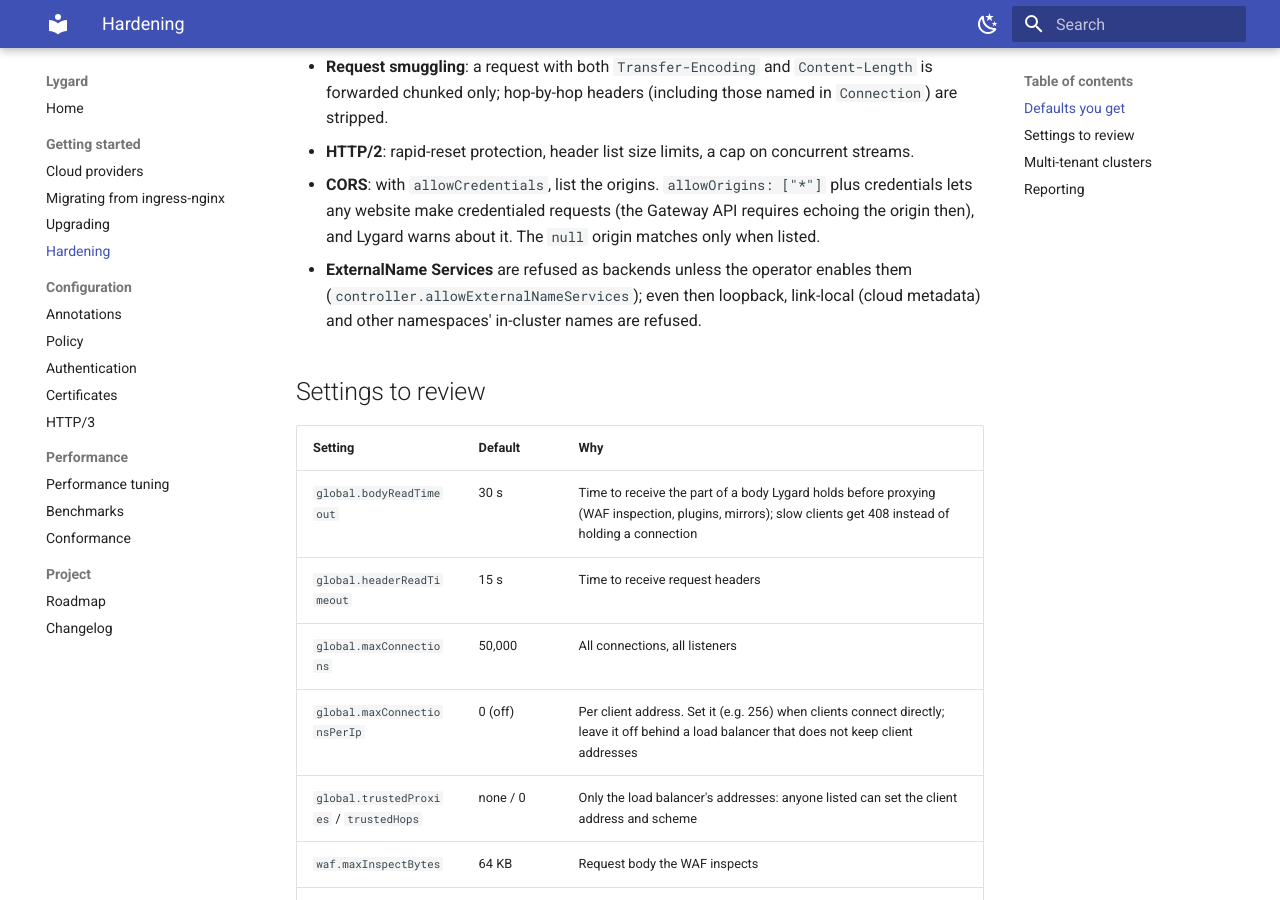
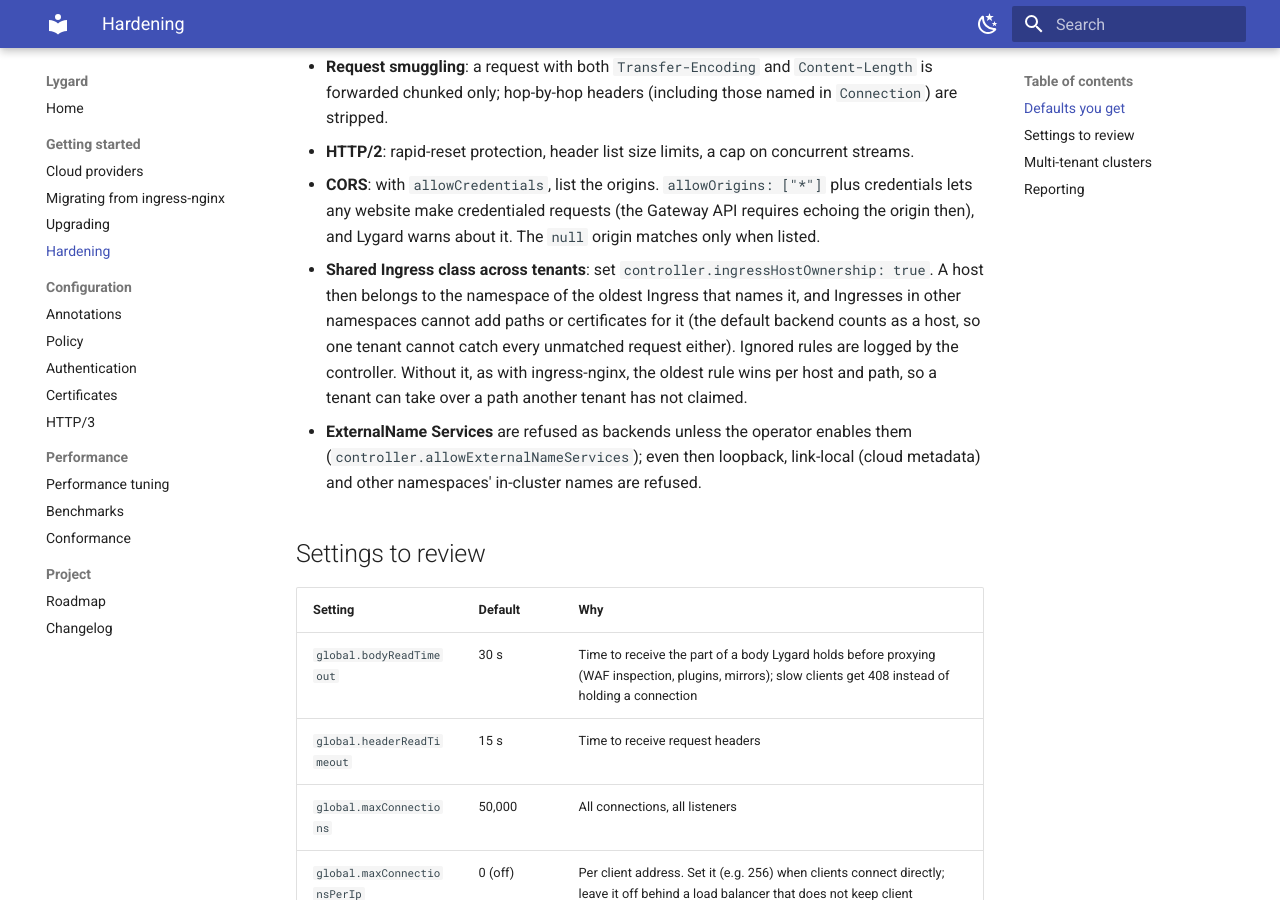
Before and after one commit to lygard-ingress/lygard-ingress.github.io, an MkDocs documentation site: the page built from docs/hardening.md, in a window 1280 px wide and 900 px high, scrolled down 786 px. Built offline with MkDocs 1.6.1 and Material for MkDocs 9.7.7, drawn with Linux system fonts in a browser that asks for light colours.

Commit message:
Docs: Ingress hostname ownership

```diff
--- a/docs/hardening.md
+++ b/docs/hardening.md
@@ -29,6 +29,12 @@ What Lygard does by default, and the settings to review before exposing it to th
 - **CORS**: with `allowCredentials`, list the origins. `allowOrigins: ["*"]` plus credentials lets
   any website make credentialed requests (the Gateway API requires echoing the origin then), and
   Lygard warns about it. The `null` origin matches only when listed.
+- **Shared Ingress class across tenants**: set `controller.ingressHostOwnership: true`. A host
+  then belongs to the namespace of the oldest Ingress that names it, and Ingresses in other
+  namespaces cannot add paths or certificates for it (the default backend counts as a host, so
+  one tenant cannot catch every unmatched request either). Ignored rules are logged by the
+  controller. Without it, as with ingress-nginx, the oldest rule wins per host and path, so a
+  tenant can take over a path another tenant has not claimed.
 - **ExternalName Services** are refused as backends unless the operator enables them
   (`controller.allowExternalNameServices`); even then loopback, link-local (cloud metadata) and
   other namespaces' in-cluster names are refused.
```
Also changed, not shown: docs/changelog.md (+3 -0 lines), docs/roadmap.md (+0 -2 lines).
